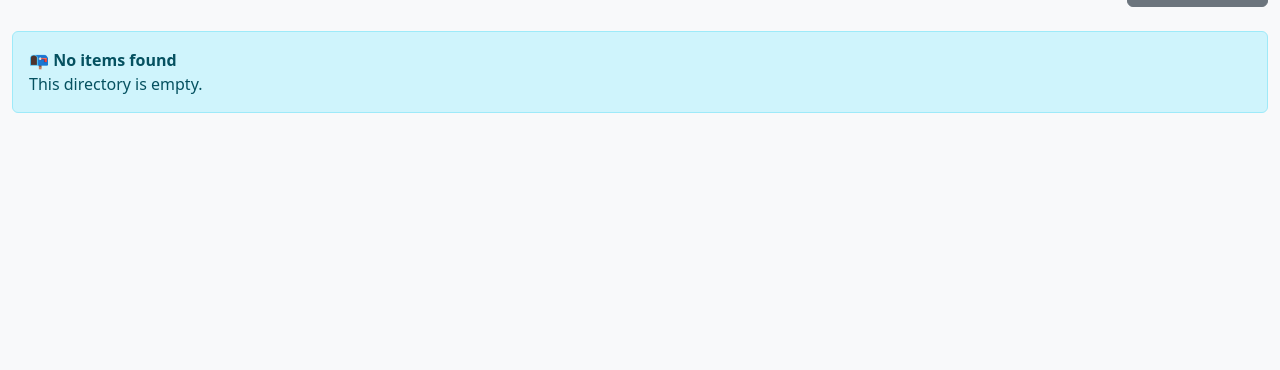
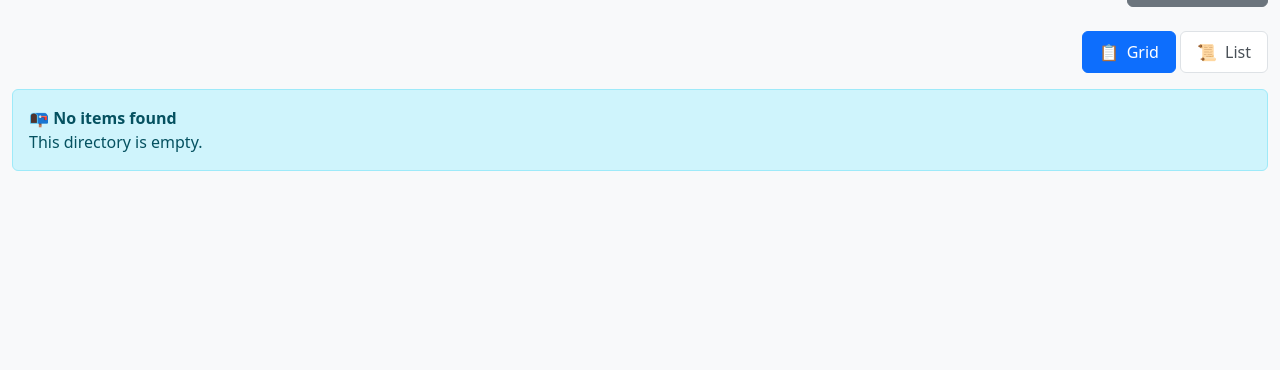
Before and after one commit to Muxelmann/media-vault, a Flask app: page / in a window 1280 px wide. Shown: the part 106-476 px from the top of the page. Run offline with Flask 3, Linux system fonts and the light colour scheme; data that the repository does not hold is empty.

Commit message:
Added toggle between grid and table

```diff
--- a/app/static/style.css
+++ b/app/static/style.css
@@ -26,6 +26,99 @@ footer {
     }
 }
 
+/* List View (single column, horizontal rows) */
+#media-grid.list-view {
+    display: block;
+    margin-top: 1rem;
+}
+
+#media-grid.list-view > div {
+    height: 74px;
+}
+
+#media-grid.list-view .media-item {
+    display: flex;
+    flex-direction: row;
+    align-items: stretch;
+    margin-bottom: 0.5rem;
+}
+
+#media-grid.list-view .media-item > a {
+    display: flex;
+    flex-direction: row;
+    width: 100%;
+    height: 100%;
+}
+
+#media-grid.list-view .media-thumbnail {
+    flex-shrink: 0;
+    width: 120px;
+    height: 100%;
+    border-radius: 0.375rem 0 0 0.375rem;
+}
+
+#media-grid.list-view .media-thumbnail img {
+    height: 100%;
+}
+
+#media-grid.list-view .card-body {
+    flex: 1;
+    display: flex;
+    flex-direction: column;
+    justify-content: center;
+    padding: 0.5rem 1rem;
+    border-radius: 0 0.375rem 0.375rem 0;
+    overflow: hidden;
+}
+
+#media-grid.list-view .card-title {
+    font-size: 1rem;
+    margin-bottom: 0.25rem;
+    white-space: nowrap;
+    overflow: hidden;
+    text-overflow: ellipsis;
+}
+
+#media-grid.list-view .media-item:hover {
+    transform: none;
+    box-shadow: 0 2px 8px rgba(0, 0, 0, 0.1);
+}
+
+/* Layout toggle button */
+.layout-toggle-container {
+    margin-bottom: 1rem;
+    text-align: right;
+}
+
+.layout-toggle-btn {
+    display: inline-flex;
+    align-items: center;
+    gap: 0.5rem;
+    padding: 0.5rem 1rem;
+    border-radius: 0.375rem;
+    border: 1px solid #dee2e6;
+    background-color: #fff;
+    color: #495057;
+    cursor: pointer;
+    transition: all 0.2s ease;
+}
+
+.layout-toggle-btn:hover {
+    background-color: #f8f9fa;
+    border-color: #adb5bd;
+}
+
+.layout-toggle-btn.active {
+    background-color: #0d6efd;
+    border-color: #0d6efd;
+    color: #fff;
+}
+
+.layout-toggle-btn.active:hover {
+    background-color: #0b5ed7;
+    border-color: #0a58ca;
+}
+
 .media-item {
     transition: transform 0.2s, box-shadow 0.2s;
     cursor: pointer;
@@ -44,6 +137,7 @@ footer {
     align-items: center;
     justify-content: center;
     overflow: hidden;
+    height: 150px;
 }
 
 .media-thumbnail img {
--- a/app/templates/browse.html
+++ b/app/templates/browse.html
@@ -4,6 +4,16 @@
 
 {% block content %}
 {% include "snippets/breadcrumb-navigation.html" %}
+
+<!-- Layout toggle buttons -->
+<div class="layout-toggle-container">
+    <button id="grid-view-btn" class="layout-toggle-btn active" title="Grid view">
+        <span>📋</span> <span>Grid</span>
+    </button>
+    <button id="list-view-btn" class="layout-toggle-btn" title="List view">
+        <span>📜</span> <span>List</span>
+    </button>
+</div>
 
 <!-- Grid will be populated by JavaScript -->
 <div id="media-grid" class="row g-3" data-path="{{ current_path }}" data-offset="{{ offset + limit }}" data-limit="{{ limit }}" data-has-more="{{ has_more | lower }}" data-total="{{ total }}">
@@ -36,8 +46,8 @@
     // HTML template constants (reference snippets/directory.html, snippets/media-item.html)
     const ITEM_TEMPLATES = {
         directory: (item) => `
-            <a href="/browse/${encodeURIComponent(item.path)}" class="text-decoration-none text-dark d-block">
-                <div class="media-thumbnail bg-secondary d-flex align-items-center justify-content-center" style="height: 200px;">
+            <a href="/browse/${encodeURIComponent(item.path)}" class="text-decoration-none text-dark">
+                <div class="media-thumbnail bg-secondary d-flex align-items-center justify-content-center">
                     <div class="text-center">
                         <div style="font-size: 3rem;">🗂️</div>
                     </div>
@@ -62,8 +72,8 @@
             }
 
             return `
-                <a href="/view/${encodeURIComponent(item.path)}" class="text-decoration-none text-dark d-block">
-                    <div class="media-thumbnail bg-light position-relative" style="height: 200px; overflow: hidden;">
+                <a href="/view/${encodeURIComponent(item.path)}" class="text-decoration-none text-dark">
+                    <div class="media-thumbnail bg-light position-relative">
                         <img src="/api/thumbnails/${encodeURIComponent(item.path)}" alt="${item.name}" class="w-100 h-100" style="object-fit: cover;">
                         ${badge}
                         ${overlay}
@@ -77,8 +87,8 @@
         },
 
         unsupported: (item) => `
-            <a class="text-decoration-none text-dark d-block">
-                <div class="media-thumbnail bg-light d-flex align-items-center justify-content-center" style="height: 200px;">
+            <a class="text-decoration-none text-dark">
+                <div class="media-thumbnail bg-light d-flex align-items-center justify-content-center">
                     <div class="text-center">
                         <div style="font-size: 3rem;">📄</div>
                     </div>
@@ -135,10 +145,42 @@
         const emptyState = document.getElementById('empty-state');
         const loadingIndicator = document.getElementById('loading-indicator');
         const endOfList = document.getElementById('end-of-list');
+        const gridViewBtn = document.getElementById('grid-view-btn');
+        const listViewBtn = document.getElementById('list-view-btn');
         const scrollToTopBtn = document.getElementById('scroll-to-top');
 
         let isLoading = false;
         let initialItemsLoaded = false;
+        let currentLayout = 'grid'; // 'grid' or 'list'
+
+        // Load saved layout preference
+        const savedLayout = localStorage.getItem('mediaVaultLayout');
+        if (savedLayout === 'list') {
+            currentLayout = 'list';
+            grid.classList.add('list-view');
+            gridViewBtn.classList.remove('active');
+            listViewBtn.classList.add('active');
+        }
+
+        // Layout toggle functions
+        function setGridLayout() {
+            grid.classList.remove('list-view');
+            gridViewBtn.classList.add('active');
+            listViewBtn.classList.remove('active');
+            currentLayout = 'grid';
+            localStorage.setItem('mediaVaultLayout', 'grid');
+        }
+
+        function setListLayout() {
+            grid.classList.add('list-view');
+            gridViewBtn.classList.remove('active');
+            listViewBtn.classList.add('active');
+            currentLayout = 'list';
+            localStorage.setItem('mediaVaultLayout', 'list');
+        }
+
+        gridViewBtn.addEventListener('click', setGridLayout);
+        listViewBtn.addEventListener('click', setListLayout);
 
         // Handle scroll-to-top button visibility and click
         window.addEventListener('scroll', function() {
```
